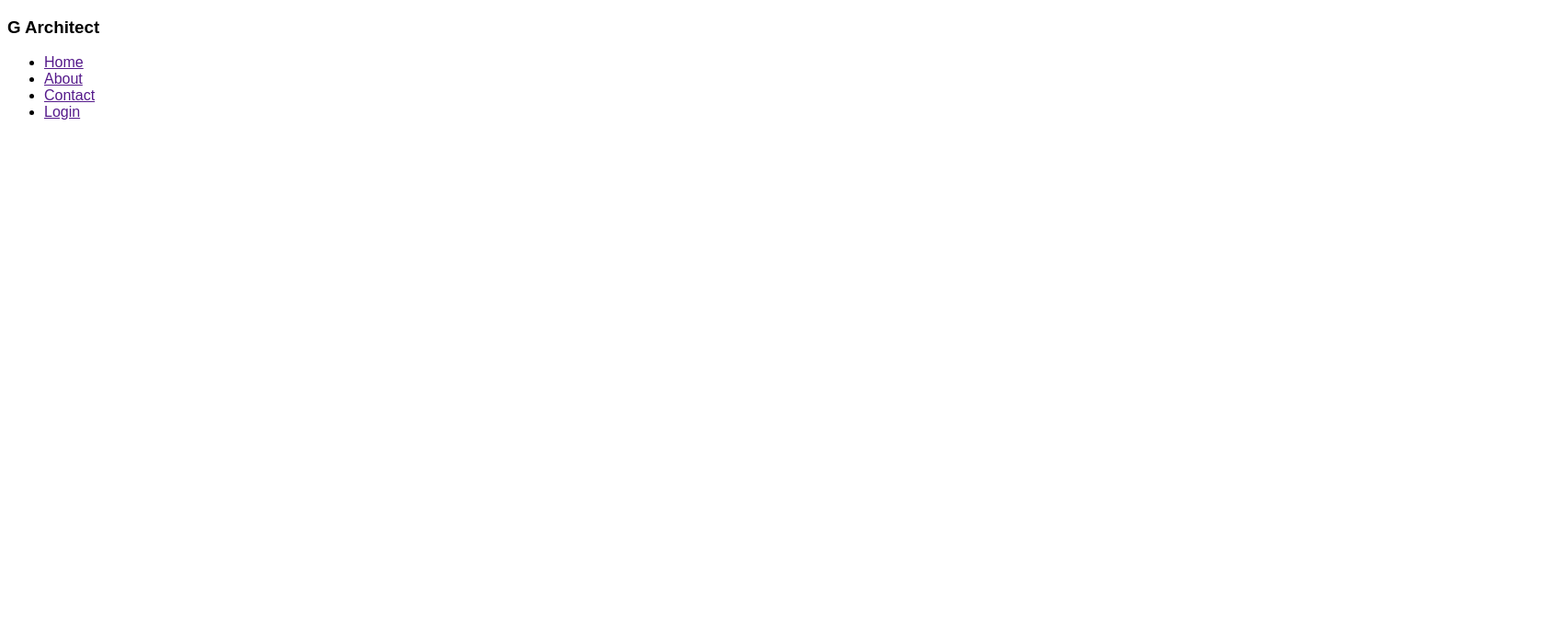
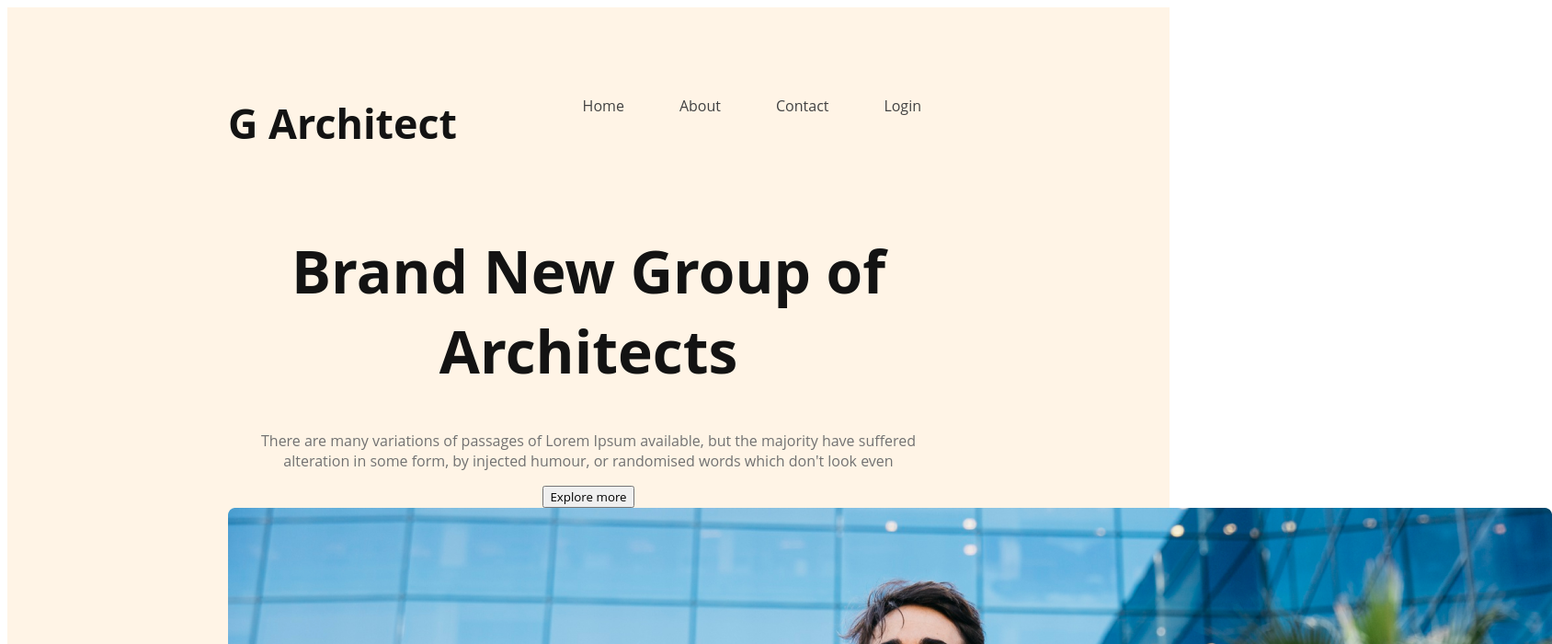
Before and after one commit to golammostofa95/G3-architect, a plain HTML site: page index.html in a window 1280 px wide. Shown: the top 700 px of the page at 92% size, 1688 px wide, since content can reach past the window. Drawn offline with Linux system fonts and the light colour scheme.

Commit message:
banner content added

```diff
--- a/index.html
+++ b/index.html
@@ -11,7 +11,7 @@
 <body>
         <header>
                 <nav>
-                        <h3>G Architect</h3>
+                        <h3 class="nav-title">G Architect</h3>
                         <ul>
                                 <li><a href="">Home</a></li>
                                 <li><a href="">About</a></li>
@@ -19,6 +19,18 @@
                                 <li><a href="">Login</a></li>
                         </ul>
                 </nav>
+                <div class="banner">
+                        <div class="banner-content">
+                                <h1 class="banner-title">Brand New Group of Architects</h1>
+                                <p class="banner-description">There are many variations of passages of Lorem Ipsum
+                                        available,
+                                        but the majority have suffered alteration in some form,
+                                        by injected humour, or randomised words which don't look even</p>
+                                <button class="btn-primary">Explore more</button>
+                        </div>
+                        <img src="images/banner.png" alt="">
+
+                </div>
 
         </header>
         <main>
--- a/style.css
+++ b/style.css
@@ -1,3 +1,51 @@
 * {
-  font-family: work sans, sans-serif;
+  font-family: 'work sans', sans-serif;
+  font-family: 'loto', sans-serif;
+  font-family: 'open sans', sans-serif;
 }
+
+/* header style */
+
+header {
+  background: rgba(255, 144, 14, 0.1);
+  padding: 50px 240px;
+}
+nav {
+  display: flex;
+  justify-content: space-between;
+}
+
+.nav-title {
+  font-size: 2.8rem;
+  font-weight: 700;
+  color: #131313;
+}
+nav > ul {
+  display: flex;
+}
+nav li {
+  list-style: none;
+  margin: 30px;
+  font-weight: 500;
+  font-size: 1rem;
+}
+
+nav li a {
+  text-decoration: none;
+  color: #424242;
+}
+
+/* banner style*/
+.banner-content {
+  max-width: 800px;
+  text-align: center;
+  margin: 0 auto;
+}
+.banner-title {
+  font-size: 4rem;
+  font-weight: 700;
+  color: #131313;
+}
+.banner-description {
+  color: #727272;
+}
```
